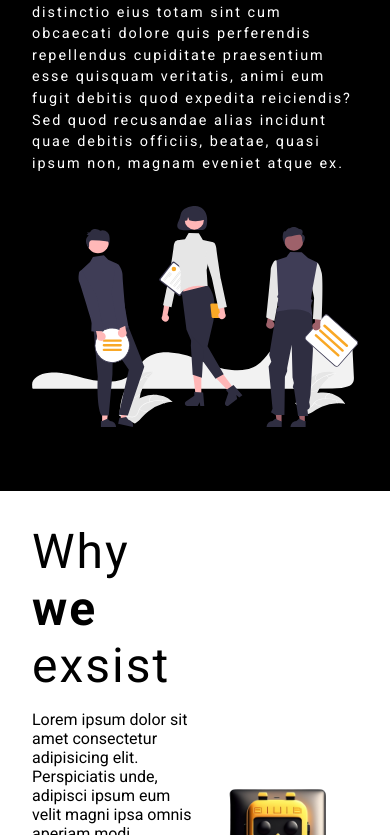
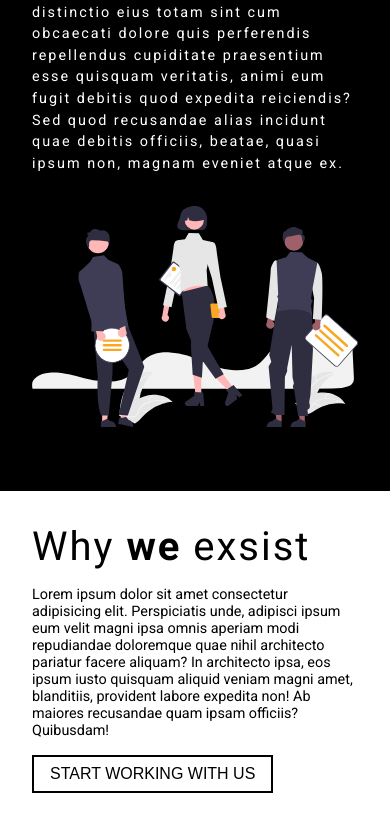
Before and after one commit to sloik89/blogFrontend, a React (Vite) app: page /about in a window 390 px wide. Shown: the part 571-1406 px from the top of the page. Built offline with nearby package versions, Linux system fonts and the light colour scheme.

Commit message:
add mobile view

```diff
--- a/src/pages/About.jsx
+++ b/src/pages/About.jsx
@@ -91,6 +91,20 @@ const Wrapper = styled.div`
       text-transform: uppercase;
       cursor: pointer;
     }
+    @media screen and (max-width: 800px) {
+      flex-direction: column;
+      align-items: center;
+      .about__bottom__title {
+        font-size: 2.5rem;
+      }
+      .btn {
+        font-size: 1rem;
+        padding: 0.5rem 1rem;
+      }
+      .about__bottom__text {
+        font-size: 0.9rem;
+      }
+    }
   }
   .about__bottom__left {
     flex: 1;
```
